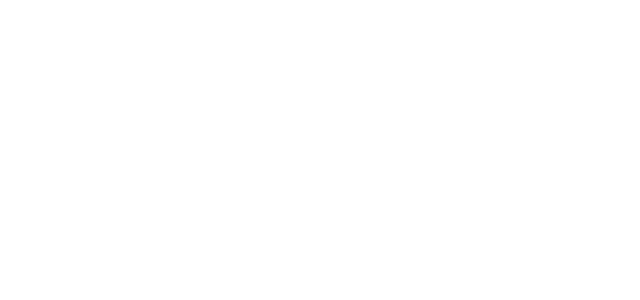
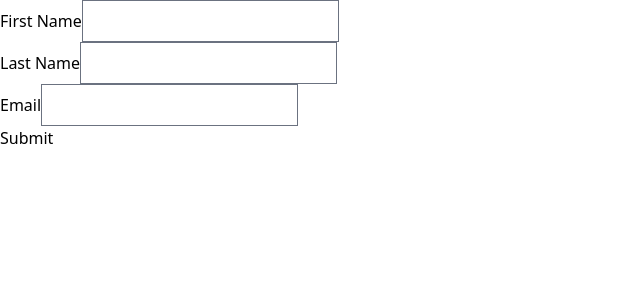
Before and after one commit to jimmy-magee/visible-thread-demo-tailwind-ui, a React (Vite) app: page /1/teams/1/users in a window 1280 px wide. Before the commit this address had no page. Shown: the top 300 px of the page, without its empty margins (0-640 px from the left). Built offline with nearby package versions, Linux system fonts and the light colour scheme.

Commit message:
Adding new user form

```diff
--- a/src/App.tsx
+++ b/src/App.tsx
@@ -35,6 +35,7 @@
               <Route path="organisations/:id" element={<Organisation />} />
               <Route path=":organisationId/teams/:teamId" element={<Team />} />
               <Route path=":organisationId/users/:userId" element={<User />} />
+              <Route path=":organisationId/teams/:teamId/users" element={<AddUser />} />
               <Route path="dashboard" element={<Dashboard />} >
                    <Route path="projects" element={< ProjectContainer />}>
                     <Route path=":projectId" element={<ProjectDetails />} >
--- a/src/components/team/Team.tsx
+++ b/src/components/team/Team.tsx
@@ -148,7 +148,10 @@
     return (
         <div>
             {currentTeam ? (
+
                 <div className="edit-form">
+                    <Link to={`/${currentTeam.organisationId}/teams/${currentTeam.id}/users`}>Add User</Link>
+
                     <h4>Team</h4>
                     <form>
                         <div className="form-group">
--- a/src/components/user/AddUser.tsx
+++ b/src/components/user/AddUser.tsx
@@ -1,23 +1,16 @@
-import React, { useEffect, useState, ChangeEvent } from "react";
-import { RouteComponentProps, Link } from 'react-router-dom';
+import React, {useEffect, useState, ChangeEvent} from "react";
+import {useParams, useNavigate, Link} from 'react-router-dom';
 import UserService from "../../services/UserService";
 import IUser from '../../types/User';
 
 
-interface RouterProps { // type for `match.params`
-  organisationId: string;
-  teamId: string;
-  id: string; // must be type `string` since value comes from the URL
-}
-
-type Props = RouteComponentProps<RouterProps>;
-
-const AddUser: React.FC<Props> = (props: Props) => {
+const AddUser: React.FC = () => {
     const initialUserState = {
-    id: null,
+        id: "",
         organisationId: "",
-    name: "",
-    description: "",
+        firstName: "",
+        lastName: "",
+        email: "",
         published: false,
     };
     const [user, setUser] = useState<IUser>(initialUserState);
@@ -25,27 +18,28 @@
     const [organisationId, setOrganisationId] = useState<string>("");
     const [teamId, setTeamId] = useState<string>("");
 
-  useEffect(() => {
-     setOrganisationId(props.match.params.organisationId);
-  }, [props.match.params.organisationId]);
+    let params = useParams();
 
     useEffect(() => {
-      setTeamId(props.match.params.teamId);
-  }, [props.match.params.teamId]);
+        setOrganisationId(params.organisationId);
+        setTeamId(params.teamId);
+    }, []);
+
 
     const handleInputChange = (event: ChangeEvent<HTMLInputElement>) => {
-    const { name, value } = event.target;
-    setUser({ ...user, [name]: value });
+        const {name, value} = event.target;
+        setUser({...user, [name]: value});
     };
 
     const saveUser = () => {
         var data = {
-      firstname: user.firstname,
-      lastname: user.lastname,
+            firstName: user.firstname,
+            lastName: user.lastname,
             email: user.email,
             organisationId: organisationId,
         };
 
+        console.log('Creating new user', data);
         UserService.create(organisationId, teamId, data)
             .then((response: any) => {
                 setUser({
@@ -87,9 +81,22 @@
                             className="form-control"
                             id="firstname"
                             required
-              value={user.firstname}
+                            value={user.firstname || ""}
                             onChange={handleInputChange}
                             name="firstname"
+                        />
+                    </div>
+
+                    <div className="form-group">
+                        <label htmlFor="lastname">Last Name</label>
+                        <input
+                            type="text"
+                            className="form-control"
+                            id="lastname"
+                            required
+                            value={user.lastname || ""}
+                            onChange={handleInputChange}
+                            name="lastname"
                         />
                     </div>
 
@@ -100,7 +107,7 @@
                             className="form-control"
                             id="email"
                             required
-              value={user.email}
+                            value={user.email || ""}
                             onChange={handleInputChange}
                             name="email"
                         />
```
Lines whose indentation alone changed are shown as unchanged.
